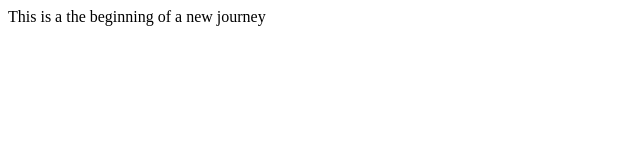
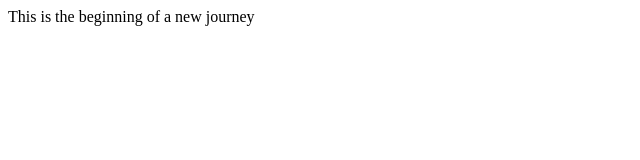
Before and after one commit to Tanmay-Malhotra/tanmay-malhotra.github.io, a plain HTML site: page index.html in a window 1280 px wide. Shown: the full height of the page, 0-640 px from the left. Drawn offline with Linux system fonts and the light colour scheme.

Commit message:
Update index.html

```diff
--- a/index.html
+++ b/index.html
@@ -4,6 +4,6 @@
     <title>Q</title>
   </head>
   <body>
-    This is a the beginning of a new journey
+    This is the beginning of a new journey
   </body>
 </html>
```
